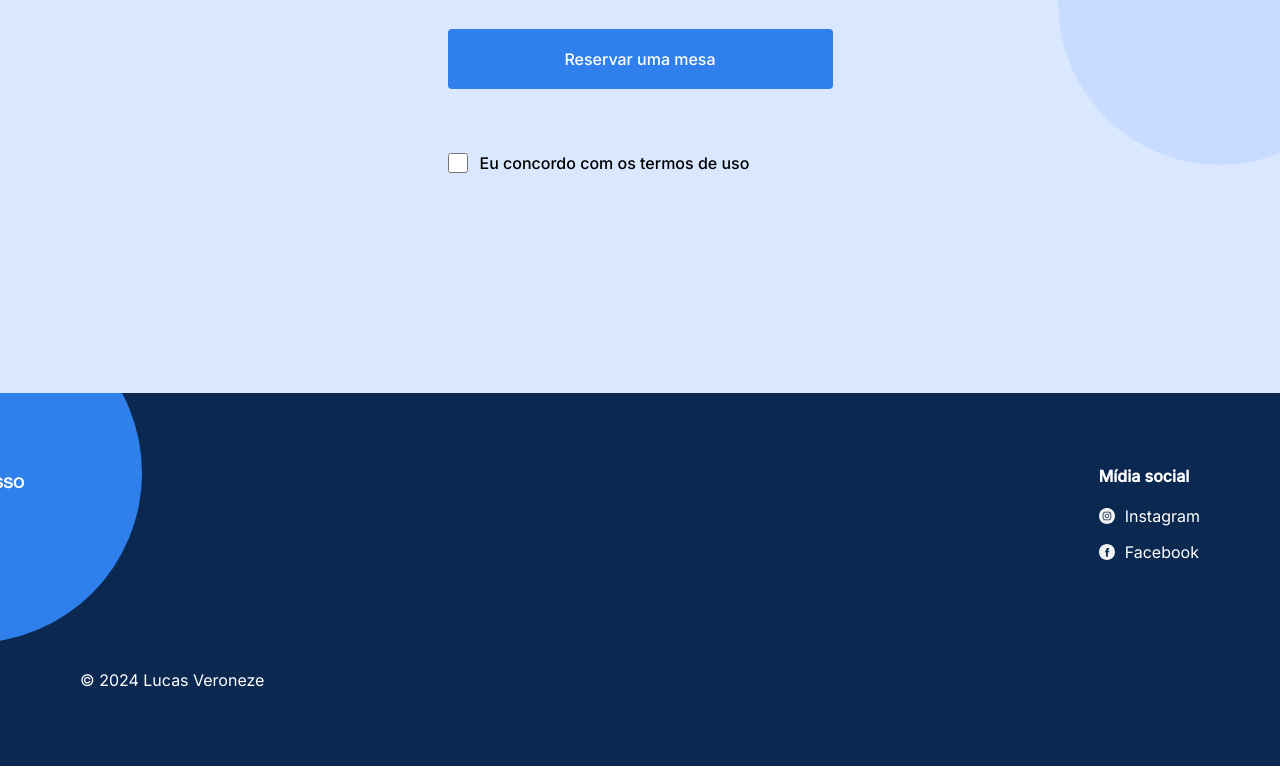
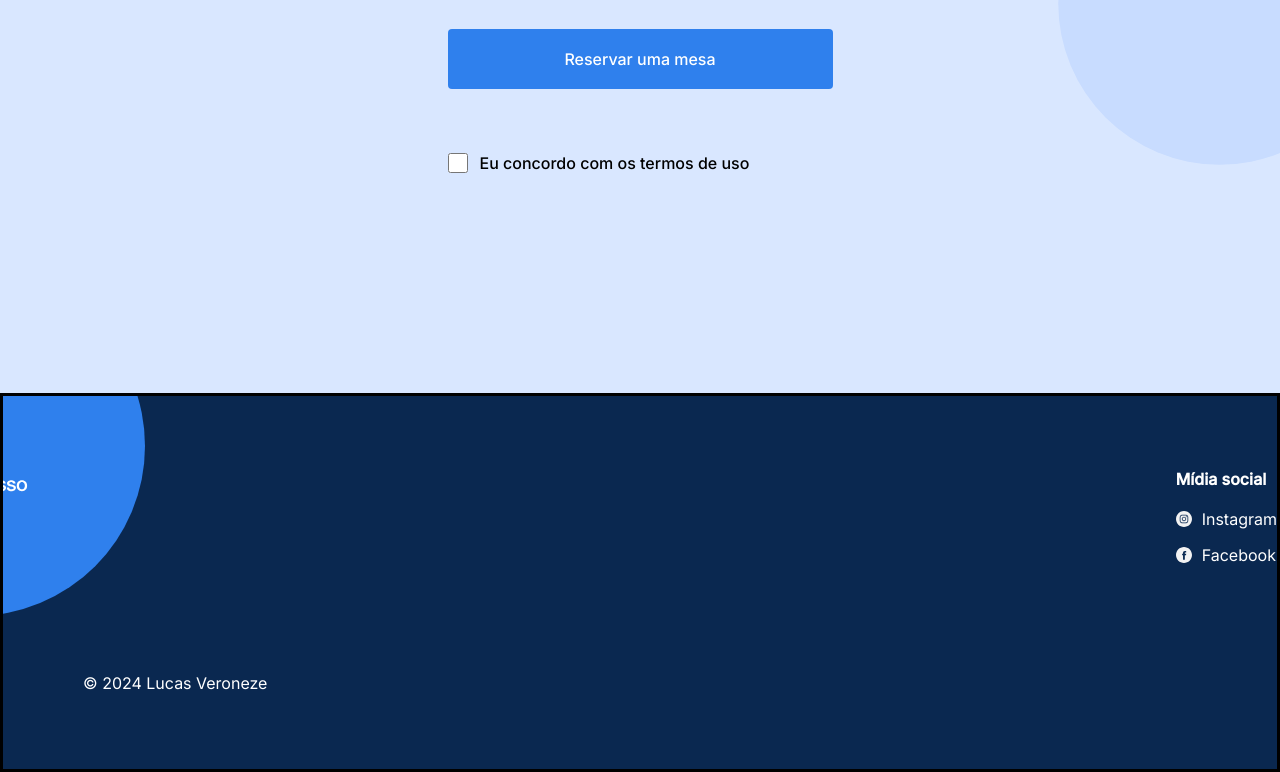
Before and after one commit to LucasKND/web_project_coffeeshop, a plain HTML site: page index.html in a window 1280 px wide. Shown: the part 2282-3054 px from the top of the page. Drawn offline with nearby package versions, Linux system fonts and the light colour scheme.

Commit message:
correcoes

```diff
--- a/blocks/footer.css
+++ b/blocks/footer.css
@@ -3,6 +3,7 @@
     color: #ffffff;
     padding: 60px 0;
     overflow: hidden;
+    border: solid black;
 }
 
 .footer__content {
@@ -34,11 +35,11 @@
     background-color: #2F80ED;
     z-index: 0;
     left: -198px;
-    top: -150px;
+    top: -180px;
 }
 
 .footer__social {
-    margin-right: 80px;
+    margin-right: 0px;
 }
 
 .footer__social-heading {
```
Also changed, not shown: 2 other files.
